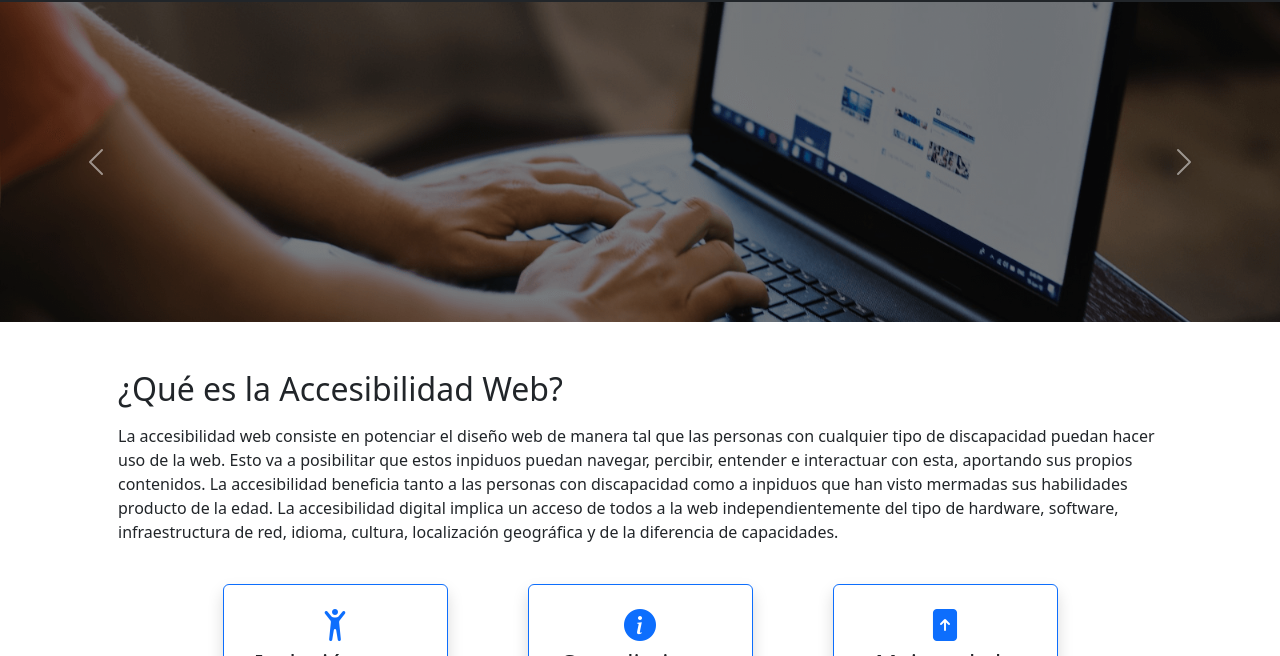
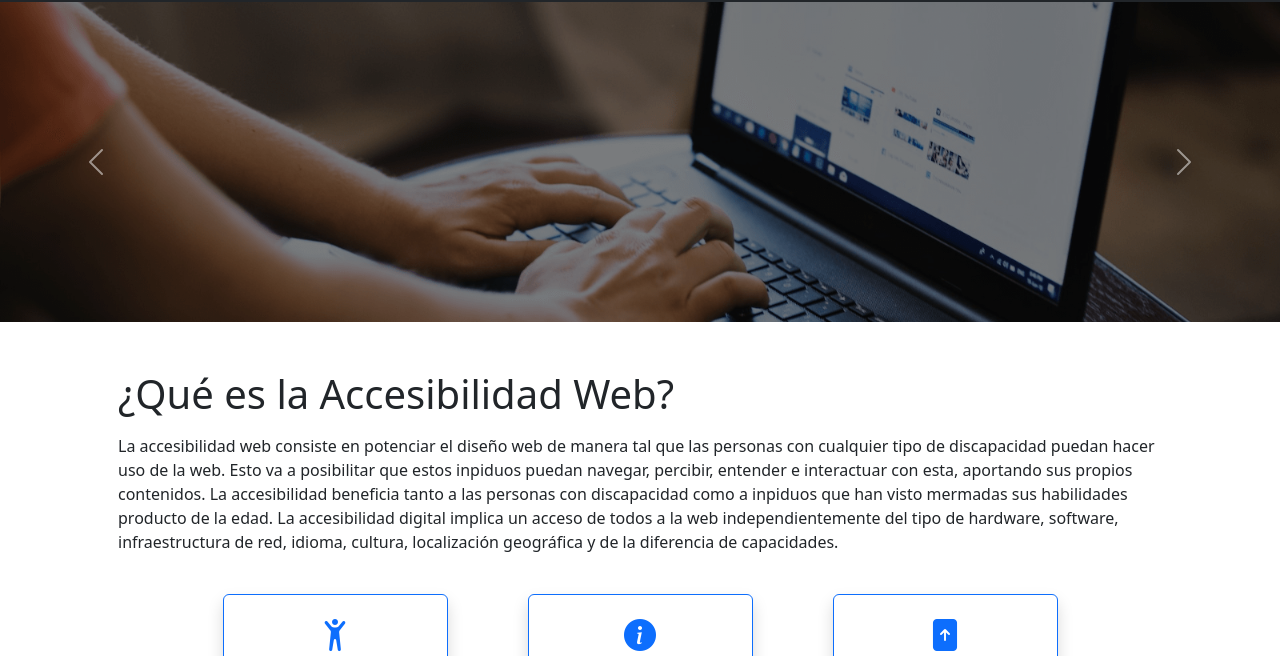
Before and after one commit to pablooosb/P2_DIW, a plain HTML site: page P2_Salgado_Pablo/index.html in a window 1280 px wide. Shown: the part 64-720 px from the top of the page. Drawn offline with nearby package versions, Linux system fonts and the light colour scheme.

Commit message:
Add files via upload
cambiamos el index.html ya que antes habia borrado el h1 y no lo tenia incluido, ahora lo incluimos

```diff
--- a/P2_Salgado_Pablo/index.html
+++ b/P2_Salgado_Pablo/index.html
@@ -55,7 +55,7 @@
 
     <!-- Texto y debajo tenemos unas tarjetas con iconos de bootstrap y un botón de ver más con modal que te permite redirigirte a otra web -->
     <section class="container container-fluid pt-5 ps-5 pe-5" id="queEs">
-        <h2 class="mb-3">¿Qué es la Accesibilidad Web?</h2>
+        <h1 class="mb-3">¿Qué es la Accesibilidad Web?</h1>
         <p class="pb-3">La accesibilidad web consiste en potenciar el diseño web de manera tal que las personas con cualquier tipo de discapacidad puedan hacer uso de la web. Esto va a posibilitar que estos inpiduos puedan navegar, percibir, entender e interactuar con esta, aportando sus propios contenidos. La accesibilidad beneficia tanto a las personas con discapacidad como a inpiduos que han visto mermadas sus habilidades producto de la edad. La accesibilidad digital implica un acceso de todos a la web independientemente del tipo de hardware, software, infraestructura de red, idioma, cultura, localización geográfica y de la diferencia de capacidades.</p>
 
         <div class="row mt-4 gx-5 justify-content-center">
```
